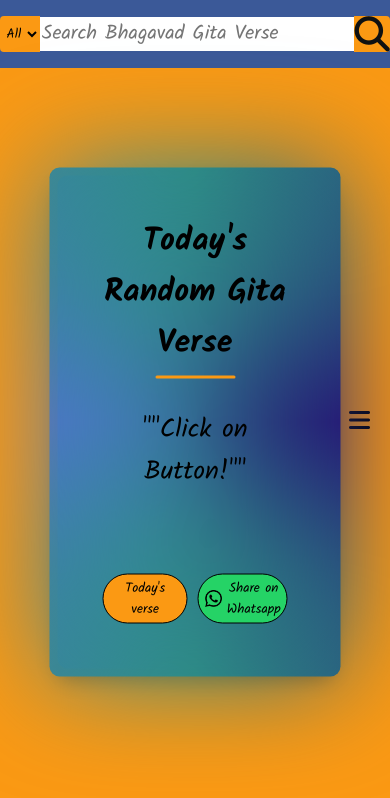
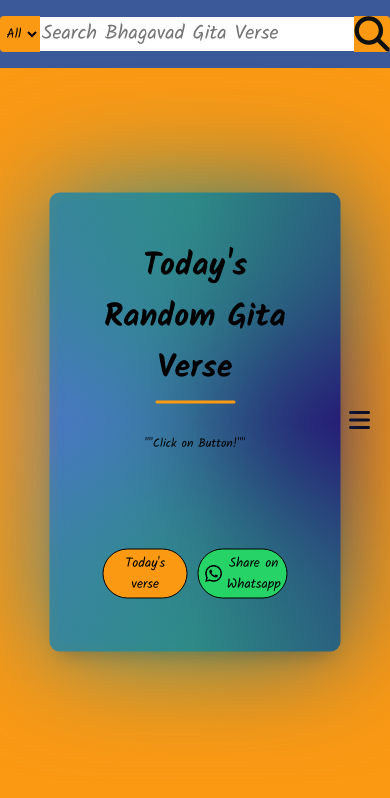
Before and after one commit to manish-max07/Random-Gita-Verse-Generator, a plain HTML site: page index.html in a window 390 px wide. Shown: the top 798 px of the page. Drawn offline with Linux system fonts and the light colour scheme; no server answers; files whose address does not match are found by name.

Commit message:
text size mobile

```diff
--- a/style.css
+++ b/style.css
@@ -259,6 +259,7 @@ span{
     .main{
         height: auto;
 
+
     }
     .content-box{
         height: 1600px;
@@ -288,6 +289,10 @@ span{
 }
 
 @media (max-width: 610px) {
+    .box-content p{
+        font-size: 12px;
+        min-height: 60px;
+    }
     .nav-logo{
         display: none;
 
```
